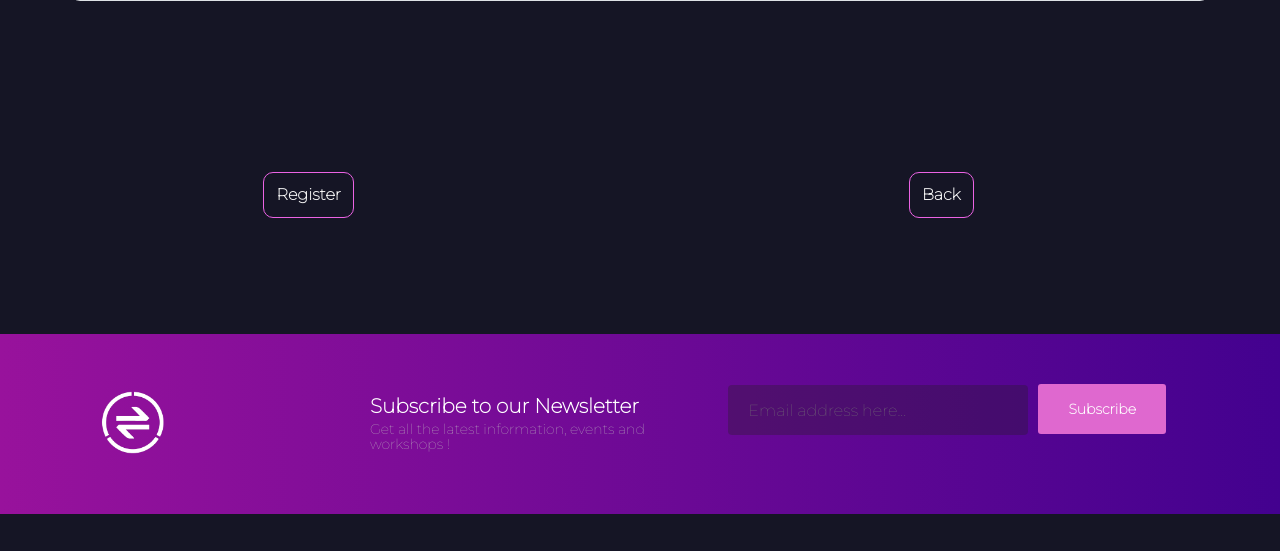
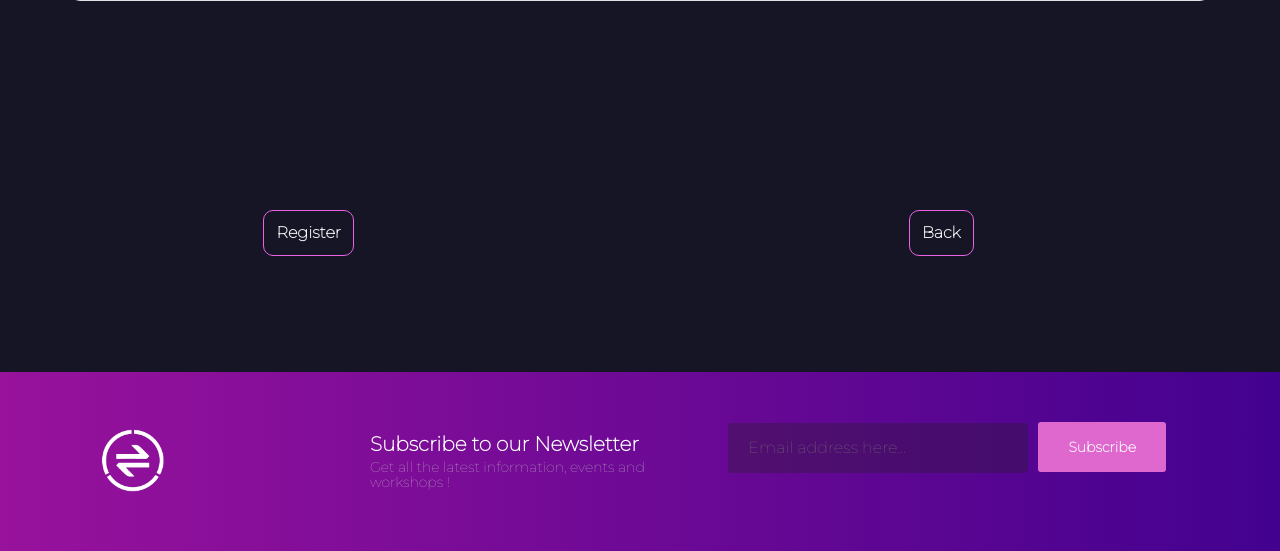
Before and after one commit to Monisha-23/equilibrio_main, a Django app: template equilibrio_app/templates/event_info.html in a window 1280 px wide. Shown: the part 329-880 px from the top of the page. Run offline with Django 3.2, Linux system fonts and the light colour scheme; the template is opened without the code that fills it, so the values that code supplies are empty; style sheets or scripts are compiled from the project's sources; parts of the project's set-up code (start-up, migrations or seed data) failed here and were passed over; some libraries are stand-ins or nearby versions.

Commit message:
Update event_info.html

```diff
--- a/equilibrio_app/templates/event_info.html
+++ b/equilibrio_app/templates/event_info.html
@@ -380,10 +380,10 @@
 
             <div class="row md-3" style="margin-top: 5%;margin-bottom: 5%;">
                 <div class="row text-center">
-                    <div class="col-sm-6">
+                    <div class="col-sm-6" style="margin-top:3%">
                         <a class="closebtn" href="{% url 'registerevent' event.id %}">Register</a>
                     </div>
-                    <div class="col-sm-6">
+                    <div class="col-sm-6" style="margin-top:3%">
                         <a class="closebtn" href="{% url 'events' event.category.id %}">Back</a>
                     </div>
 
```
